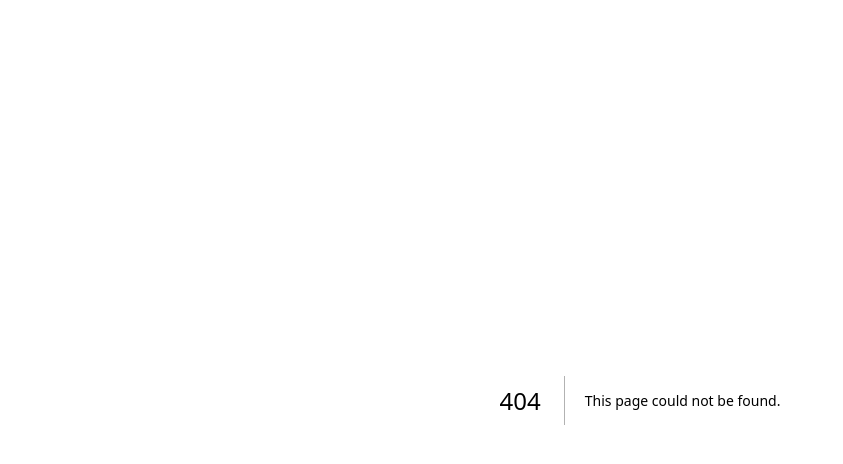
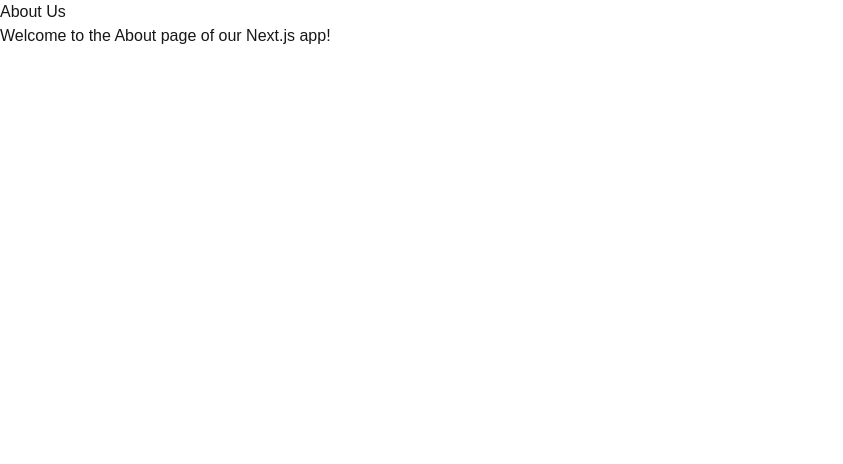
Before and after one commit to pawansharma2214/1stopjsapp, a Next.js app: page /about in a window 1280 px wide. Before the commit this address had no page. Shown: the top 464 px of the page, without its empty margins (0-843 px from the left). Built offline with nearby package versions, Linux system fonts and the light colour scheme.

Commit message:
two pages added about and product

```diff
--- /dev/null
+++ b/app/about/page.tsx
@@ -0,0 +1,8 @@
+export default function AboutPage() {
+  return (
+    <main>
+      <h1>About Us</h1>
+      <p>Welcome to the About page of our Next.js app!</p>
+    </main>
+  );
+}
--- /dev/null
+++ b/app/project/page.tsx
@@ -0,0 +1,8 @@
+export default function ProductPage() {
+  return (
+    <main>
+      <h1>Our Products</h1>
+      <p>Here you’ll find all our amazing products.</p>
+    </main>
+  );
+}
```
